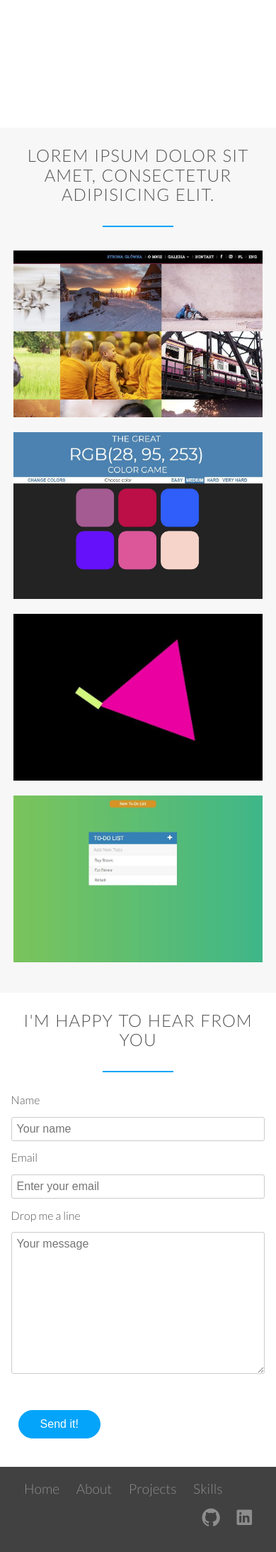
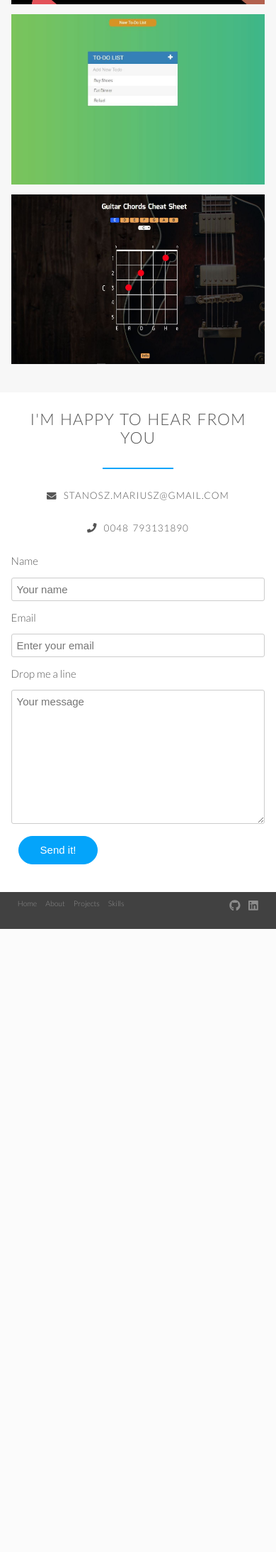
Before and after one commit to MariosApps/MariosApps.github.io, a PHP site: page / in a window 390 px wide; the page is wider, and only the part inside the window is pictured. Shown: the part 2760-4947 px from the top of that part at 71% size. After the commit the page ends 4069 px from the top of that part, so only its background shows below. Run offline with PHP 8.4, Linux system fonts and the light colour scheme; some libraries are stand-ins or nearby versions; some web fonts are replaced.

Commit message:
Few changes

```diff
--- a/index.html
+++ b/index.html
@@ -3,15 +3,15 @@
 <head>
     <meta charset="utf-8">
     <meta name="viewport" content="width=device-width, initial-scale=1.0">
-
     <link href="resources/img/favicon.ico" rel="shortcut icon" type="image/x-icon" />
-    <link rel="stylesheet" href="vendors/css/ionicons.min.css" type="text/css">
     <link rel="stylesheet" href="vendors/css/normalize.css" type="text/css">
     <link rel="stylesheet" href="vendors/css/grid.css" type="text/css">
     <link rel="stylesheet" href="resources/css/style.css" type="text/css">
     <link rel="stylesheet" href="resources/css/queries.css">
+    <link rel="stylesheet" href="vendors/css/ionicons.min.css">
     <link rel="stylesheet" href="https://cdn.jsdelivr.net/npm/animate.css@3.5.2/animate.min.css">
     <link href="https://fonts.googleapis.com/css?family=Lato:100,300,300i,400" rel="stylesheet">
+    <script defer src="https://use.fontawesome.com/releases/v5.0.8/js/all.js"></script>
     <title>Mariusz Stanosz | Portfolio</title>
 </head>
 <body>
@@ -28,12 +28,12 @@
                         <li><a href="#skills">Skills</a></li>
                         <li><a href="#projects">Projects</a></li>
                         <li><a href="#contact">Contact</a></li>
-                    <li class="separator">|</li>
+                        <li class="separator"></li>
                         <li><a href="index.html">Eng</a></li>
                         <li><a href="index-pl.html">Pl</a></li>
-                    <li class="separator">|</li>
-                    <li><a href="https://github.com/PampuchSkrytozerca" target="_blank"><i class="icon ion-social-github"></i></a></li>
-                    <li><a href="https://www.linkedin.com/in/mariuszstanosz" target="_blank"><i class="icon ion-social-linkedin"></i></a></li>
+                        <li class="separator"></li>
+                        <li><a href="https://github.com/PampuchSkrytozerca" target="_blank"><i class="fab fa-github"></i></a></li>
+                        <li><a href="https://www.linkedin.com/in/mariuszstanosz" target="_blank"><i class="fab fa-linkedin"></i></a></li>
                     </ul>
                     <a class="mobile-nav-icon js-nav-icon"><i class="ion-navicon-round"></i></a>
                 </div>
@@ -44,6 +44,7 @@
                 <a class="btn btn-ghost js-scroll-to-projects" href="#">Projects</a>
             </div>
        </header>
+
 
 <!--   About Section   -->
    <section class="section-about js-section-about" id="about">
@@ -89,47 +90,73 @@
        </div>
 
        <div class="row">
-          <div class="col span-1-of-2 box">
+          <div class="col span-1-of-2 project-box">
                <div class="project">
                 <img class="project-image" src="resources/img/MS.JPG" alt="Personal Photography Portfolio">
                    <div class="portfolio">
                         <h4>Personal Photography Portfolio</h4>
-                        <a class="btn btn-full" href="http://mariuszstanosz.com/" target="_blank">www</a>
+                        <a class="btn btn-full project-btn" href="http://mariuszstanosz.com/" target="_blank">www</a>
                     </div>
                 </div>
             </div>
-            <div class="col span-1-of-2 box">
+            <div class="col span-1-of-2 project-box">
                <div class="project">
                   <img class="project-image" src="resources/img/RGB.JPG" alt="RGB Guessing Game">
                    <div class="portfolio">
                         <h4>RGB Guessing Game</h4>
-                        <a class="btn btn-full" href="https://pampuchskrytozerca.github.io/RGB-Guessing-Game/" target="_blank">www</a>
-                        <a class="btn btn-full" href="https://github.com/PampuchSkrytozerca/RGB-Guessing-Game" target="_blank">Code</a>
+                        <a class="btn btn-full project-btn" href="https://pampuchskrytozerca.github.io/RGB-Guessing-Game/" target="_blank">www</a>
+                        <a class="btn btn-full project-btn" href="https://github.com/PampuchSkrytozerca/RGB-Guessing-Game" target="_blank">Code</a>
                    </div>
                 </div>
             </div>
         </div>
         <div class="row">
-              <div class="col span-1-of-2 box">
+              <div class="col span-1-of-2 project-box">
                    <div class="project">
                     <img class="project-image" src="resources/img/Sounds_shapes.JPG" alt="Shapes'n'Sounds">
                        <div class="portfolio">
                             <h4>Shapes'n'Sounds</h4>
-                            <a class="btn btn-full" href="https://pampuchskrytozerca.github.io/Shapes-n-Sounds/" target="_blank">www</a>
-                            <a class="btn btn-full" href="https://github.com/PampuchSkrytozerca/Shapes-n-Sounds" target="_blank">Code</a>
+                            <a class="btn btn-full project-btn" href="https://pampuchskrytozerca.github.io/Shapes-n-Sounds/" target="_blank">www</a>
+                            <a class="btn btn-full project-btn" href="https://github.com/PampuchSkrytozerca/Shapes-n-Sounds" target="_blank">Code</a>
                        </div>
                     </div>
                 </div>
-                <div class="col span-1-of-2 box">
+                <div class="col span-1-of-2 project-box">
                    <div class="project">
                     <img class="project-image" src="resources/img/Todo.JPG" alt="Todo List">
                        <div class="portfolio">
                             <h4>Todo List</h4>
-                            <a class="btn btn-full" href="https://pampuchskrytozerca.github.io/Todo-List/" target="_blank">www</a>
-                            <a class="btn btn-full" href="https://github.com/PampuchSkrytozerca/Todo-List" target="_blank">Code</a>
+                            <a class="btn btn-full project-btn" href="https://pampuchskrytozerca.github.io/Todo-List/" target="_blank">www</a>
+                            <a class="btn btn-full project-btn" href="https://github.com/PampuchSkrytozerca/Todo-List" target="_blank">Code</a>
                        </div>
                     </div>
                 </div>
+           </div>
+           <div class="row">
+              <div class="col span-1-of-2 project-box">
+                   <div class="project">
+                    <img class="project-image" src="resources/img/Guitar_chords.JPG" alt="chords">
+                       <div class="portfolio">
+                            <h4>Guitar Chords</h4>
+                            <a class="btn btn-full project-btn" href="https://pampuchskrytozerca.github.io/Guitar-Chords/" target="_blank">www</a>
+                            <a class="btn btn-full project-btn" href="https://github.com/PampuchSkrytozerca/Guitar-Chords" target="_blank">Code</a>
+                       </div>
+                    </div>
+                </div>
+<!--
+                <div class="col span-1-of-2 project-box">
+                   <div class="project">
+                    <img class="project-image" src="resources/img/Todo.JPG" alt="Todo List">
+                       <div class="portfolio">
+                            <h4>Todo List</h4>
+                            <a class="btn btn-full project-btn" href="https://pampuchskrytozerca.github.io/Todo-List/" target="_blank">www</a>
+                            <a class="btn btn-full project-btn" href="https://github.com/PampuchSkrytozerca/Todo-List" target="_blank">Code</a>
+                       </div>
+-->
+<!--
+                    </div>
+                </div>
+-->
            </div>
        </section>
 
@@ -138,6 +165,10 @@
     <section id="contact">
             <div class="row">
                 <h2>I'm happy to hear from you</h2>
+            </div>
+            <div class="row">
+                <h3 class="address"><i class="fas fa-envelope"></i>stanosz.mariusz@gmail.com</h3>
+                <h3 class="address"><i class="fas fa-phone"></i>0048 793131890</h3>
             </div>
             <form action="https://formspree.io/stanosz.mariusz@gmail.com" method="POST" class="contact-form">
                 <div class="row">
@@ -165,7 +196,7 @@
                  </div>
               </div>
               <div class="row">
-                 <div class="col span-1-of-3">
+                 <div class="col span-1-of-3 space">
                      <label>&nbsp;</label>
                  </div>
                  <div class="col span-2-of-3">
@@ -181,7 +212,7 @@
 <!--  Footer  -->
    <footer>
        <div class="row">
-           <div class="col span-1-of-2">
+           <div class="col span-1-of-2 footer-column-left">
                <ul class="footer-nav">
                    <li><a href="#home">Home</a></li>
                    <li><a href="#about">About</a></li>
@@ -189,10 +220,10 @@
                    <li><a href="#skills">Skills</a></li>
                </ul>
            </div>
-           <div class="col span-1-of-2">
+           <div class="col span-1-of-2 footer-column-right">
                <ul class="social-nav">
-                   <li><a href="https://github.com/PampuchSkrytozerca" target="_blank"><i class="icon ion-social-github"></i></a></li>
-                   <li><a href="https://www.linkedin.com/in/mariuszstanosz" target="_blank"><i class="icon ion-social-linkedin"></i></a></li>
+                   <li><a href="https://github.com/PampuchSkrytozerca" target="_blank"><i class="fab fa-github"></i></a></li>
+                   <li><a href="https://www.linkedin.com/in/mariuszstanosz" target="_blank"><i class="fab fa-linkedin"></i></a></li>
                </ul>
            </div>
        </div>
--- a/resources/css/queries.css
+++ b/resources/css/queries.css
@@ -1,17 +1,52 @@
+/*
+@media only screen and (min-width: 1440px) {
+    .row { max-width: 1400px; }
+}
 
-/*big tablets to 1200px (widths smaller than the 1140px row)*/
 
 @media only screen and (max-width: 1200px) {
-    .hero-text-box {
+    .row { padding: 0 2%; }
+    .text-box {
+        font-size: 18px;
+        width: 90%; }
+}
+
+
+@media only screen and (max-width: 1023px) {
+    .text-box {
+        font-size: 16px;
+    }
+    .main-nav li {
+        margin-left: 10px;
+    }
+}
+
+@media only screen and (max-width: 767px) {
+
+}
+
+@media only screen and (max-width: 480px) {
+}
+
+
+*/
+
+
+
+
+
+
+
+
+@media only screen and (max-width: 1200px) {
+    .text-box {
         padding: 0 2%;
         width: 100%;
-}
+    }
 
     .row { padding: 0 2%; }
 
-    .plan-box ul li { font-size: 90%; }
-}
-/*small tablet to big tablet:from 768px to 1023px*/
+
 
 @media only screen and (max-width: 1023px) {
     body { font-size: 18px; }
@@ -22,42 +57,41 @@
         margin-left: 10%;
     }
 
-    .steps-box { margin-top: 10px; }
-    .steps-box:last-child { margin-top: 10px; }
-    .works-step { margin-bottom: 40px; }
-    .works-step:last-of-type { margin-bottom: 60px; }
-
-    .app-screen { width: 50%; }
-
     .icon-small {
-        margin-right: 10px;
+        margin-right: 5px;
         width: 10px;
     }
 
-    .city-feature { font-size: 100%; }
+    .contact-form { width: 90%; }
 
-    .plan-box {
-        width: 100%;
-        margin-left: 0%;
+    .main-nav li { margin-left: 10px; }
+
+    .main-nav { margin-top: 23px; }
+
+    .sticky .main-nav { margin-top: 10px; }
+
+    .logo {
+        height: 35px;
+        width: auto;
     }
 
-    .plan-price { font-size: 250%; }
+    .logo-black {
+        height: 35px;
+        width: auto;
+    }
 
-    .plan-box ul li { font-size: 90%; }
-
-    .contact-form { width: 90%; }
+    h1 { font-size: 190%; }
 
 }
 
 
-/*small phones to small tablets: from 481px to 767px*/
 
 @media only screen and (max-width: 767px) {
-    body { font-size: 16px }
+    body { font-size: 15px }
     section { padding: 30px 0 }
 
     .row,
-    .hero-text-box { padding: 0 4%; }
+    .text-box { padding: 0 4%; }
 
     .col {
         width: 100%;
@@ -65,18 +99,20 @@
     }
 
     .main-nav { display: none; }
+
     .mobile-nav-icon {
         display: inline-block;
         position: relative;
-        z-index: 9999;
+        z-index: 10;
+        margin-top: 15px;
     }
 
     .main-nav {
         float: none;
         position: absolute;
-        z-index: 8888;
+        z-index: 8;
         width: 100%;
-        /*height: 100vh;*/
+        height: 100vh;
         margin: 0;
         margin-left: -4%;
         background-color: rgba(0, 0, 0, 0.9);
@@ -106,17 +142,13 @@
         color: #fff;
     }
 
-    .sticky .mobile-nav-icon { margin-top: 10px; }
+    .sticky .mobile-nav-icon { margin-top: 5px; }
     .sticky .mobile-nav-icon i { color: #555; }
     .sticky .mobile-nav-icon i.ion-close-round { color: #fff; }
 
-   .separator {
-    transform: rotate(90deg);
-    }
+    .separator:before { content: "-"; }
 
-    .sticky .separator {
-        color: #fff;
-    }
+    .sticky .separator { color: #fff; }
 
     h1 { font-size: 180%; }
     h2 { font-size: 150%; }
@@ -126,21 +158,20 @@
         margin-left: 0%;
     }
 
-    .works-step div {
-        height: 40px;
-        width: 40px;
-        padding: 6px;
-        margin-right: 15px;
-        font-size: 120%;
+    .image {
+        width: 40%;
+        height: auto;
     }
 
-    .steps-box:first-child { text-align: center; }
+    .box {
+        width: 33.3%;
+        margin: 0 0 4% 0;
+    }
 
-    .app-screen { width: 40%; }
-
-    .works-step { margin-bottom: 20px; }
-    .works-step:last-of-type { margin-bottom: 20px; }
-
+    .project-box {
+        width: 100%;
+        height: auto;
+    }
 
     .form-box {
         width: 100%;
@@ -149,8 +180,26 @@
         padding-top: 30px 0;
     }
 
+    .footer-column-left { width: 70%; }
 
-/*small phones from 0 to 480px*/
+    .footer-column-right { width: 30%; }
+
+    footer {
+        font-size: 70%;
+        padding: 10px;
+    }
+
+    .footer-nav li,
+    .social-nav li {
+        margin-right: 10px;
+    }
+
+    .space { display: none; }
+
+    .portfolio .btn {
+        font-size: 70%;
+    }
+
 
 @media only screen and (max-width: 480px) {
 
@@ -158,3 +207,8 @@
     .contact-form { width: 100%; }
 
 }
+
+/*
+@media only screen and (max-width: 320px) {
+}
+*/
--- a/resources/css/style.css
+++ b/resources/css/style.css
@@ -155,10 +155,14 @@ input[type=submit]:active {
 /*----------------------------------------*/
 
 header {
-    background-image: -webkit-gradient(linear, left top, left bottom, from(rgba(0, 0, 0, 0.7)), to(rgba(0, 0, 0, 0.7))), url(img/FrontPage-min.jpg);
-    background-image: linear-gradient(rgba(0, 0, 0, 0.7), rgba(0, 0, 0, 0.7)), url(img/FrontPage-min.jpg);
+    background-image: -webkit-gradient(linear, left top, left bottom, from(rgba(0, 0, 0, 0.7)), to(rgba(0, 0, 0, 0.7))), url('img/FrontPage-min.jpg');
+    background-image: linear-gradient(rgba(0, 0, 0, 0.7), rgba(0, 0, 0, 0.7)), url('img/FrontPage-min.jpg');
     background-attachment: fixed;
+    background-repeat: no-repeat;
     background-size: cover;
+    -o-background-size: cover;
+    -moz-background-size: cover;
+    -webkit-background-size:cover;
     background-position: center;
     height: 100vh;
 }
@@ -206,11 +210,9 @@ h1 span {
 .main-nav li {
     display: inline-block;
     margin-left: 20px;
+    color: #fff;
 }
 
-.main-nav li {
-    color: #fff;
-}
 
 .main-nav li a:link,
 .main-nav li a:visited {
@@ -241,6 +243,10 @@ h1 span {
 .mobile-nav-icon i {
     font-size: 200%;
     color: #fff;
+}
+
+.separator:before {
+    content: "|";
 }
 
 
@@ -335,6 +341,8 @@ h1 span {
 .portfolio .btn {
     text-transform: uppercase;
     font-size: 70%;
+    padding: 10px 20px;
+    margin-top: 10px;
 }
 
 
@@ -380,6 +388,22 @@ input[type=submit] { cursor: pointer; }
 .error {
     background-color: rgba(255, 0, 0, 0.79);
     color: #333;
+}
+
+.address {
+    font-size: 90%;
+    word-spacing: 2px;
+    text-align: center;
+    margin-bottom: 30px;
+    letter-spacing: 1px;
+}
+
+.fa-envelope {
+    margin-right: 10px;
+}
+
+.fa-phone {
+    margin-right: 10px;
 }
 
 
@@ -437,19 +461,16 @@ footer .row { max-width: 1400px; }
     font-size: 150%;
 }
 
-.ion-social-github,
-.ion-social-linkedin {
+.fa-github,
+.fa-linkedin {
     -webkit-transition: color 0.5;
     transition: color 0.5;
 }
 
-.ion-social-github:hover,
-.ion-social-github:active {
-    color: #000000;
-}
-
-.ion-social-linkedin:hover,
-.ion-social-linkedin:active {
+.fa-linkedin:hover,
+.fa-linkedin:active,
+.fa-github:hover,
+.fa-github:active {
     color: #007bb5;
 }
 
```
Also changed, not shown: index-pl.html (+47 -19 lines), resources/css/img/FrontPage.jpg (added), resources/img/Guitar_chords.JPG (added), resources/img/Sounds_shapes.JPG, 1 other file. Lines whose indentation alone changed are shown as unchanged.
